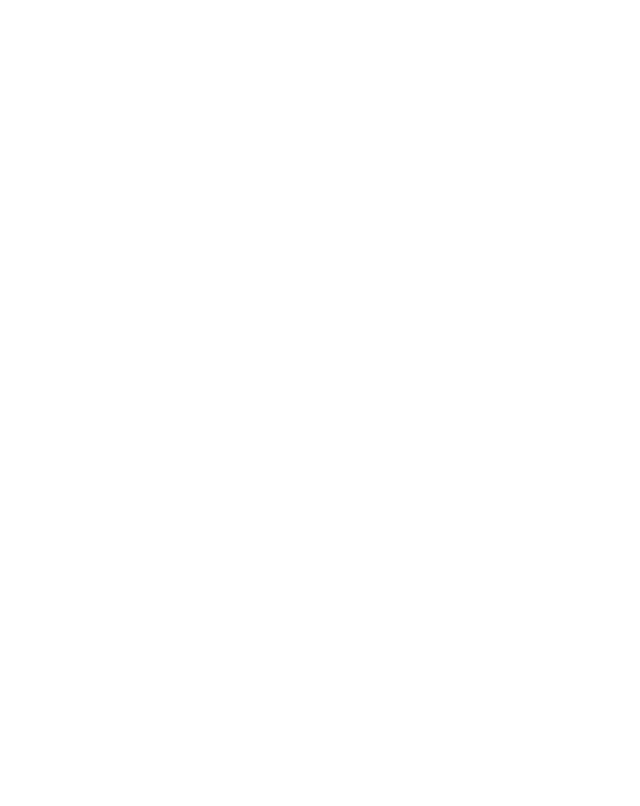
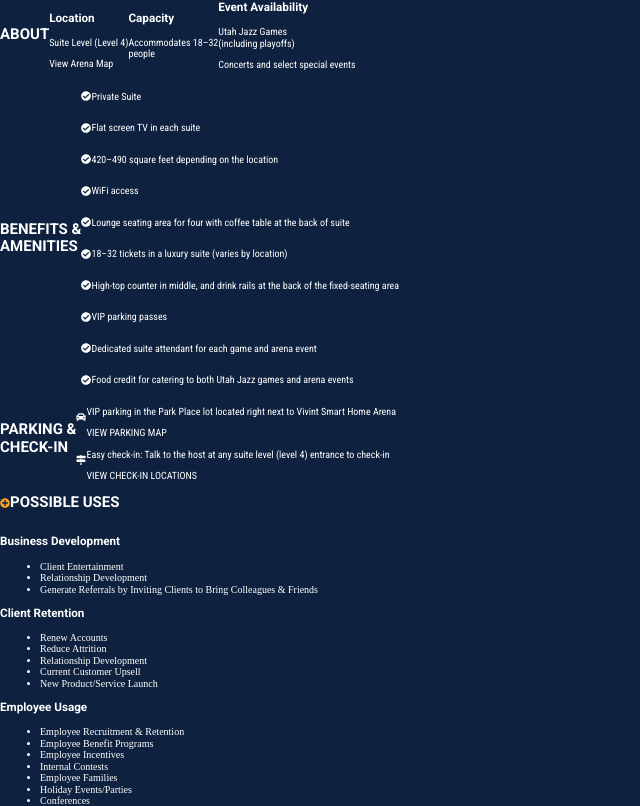
Before and after one commit to agyin3/utah-jazz-challenge, a React (Vite) app: page / in a window 1280 px wide. Shown: the part 919-1725 px from the top of the page, without its empty margins (0-640 px from the left). Before the commit the page ends 908 px from the top, so only its background shows below. Built offline with nearby package versions, Linux system fonts and the light colour scheme.

Commit message:
create info section components

```diff
--- /dev/null
+++ b/components/Details/Info/About.js
@@ -0,0 +1,28 @@
+import React from "react";
+
+const About = () => (
+  <div className="flex info-containers">
+    <h2 className="info-heading">ABOUT</h2>
+    <div>
+      <h3 className="info-heading">Location</h3>
+      <p className="info-text">Suite Level (Level 4)</p>
+      <a className="about-link">View Arena Map</a>
+    </div>
+    <div>
+      <h3 className="info-heading">Capacity</h3>
+      <p className="info-text">
+        Accommodates 18–32 <br /> people
+      </p>
+    </div>
+    <div>
+      <h3 className="info-heading">Event Availability</h3>
+      <p className="info-text">
+        Utah Jazz Games
+        <br /> (including playoffs)
+      </p>
+      <p className="info-text">Concerts and select special events</p>
+    </div>
+  </div>
+);
+
+export default About;
--- /dev/null
+++ b/components/Details/Info/Benefits.js
@@ -0,0 +1,36 @@
+import { FontAwesomeIcon } from "@fortawesome/react-fontawesome";
+import React, { Fragment } from "react";
+
+const benefitsData = [
+  "Private Suite",
+  "Flat screen TV in each suite",
+  "420–490 square feet depending on the location",
+  "WiFi access",
+  "Lounge seating area for four with coffee table at the back of suite",
+  "18–32 tickets in a luxury suite (varies by location)",
+  "High-top counter in middle, and drink rails at the back of the fixed-seating area",
+  "VIP parking passes",
+  "Dedicated suite attendant for each game and arena event",
+  "Food credit for catering to both Utah Jazz games and arena events",
+];
+
+const Benefits = () => {
+  return (
+    <div className="flex benefits-container blue-border">
+      <h2 className="info-heading">
+        BENEFITS & <br />
+        AMENITIES
+      </h2>
+      <div className="benefits-grid">
+        {benefitsData.map((benefit) => (
+          <div className="flex benefits-text">
+            <FontAwesomeIcon className="benefits-icon" icon="check-circle" />
+            <p className="info-text">{benefit}</p>
+          </div>
+        ))}
+      </div>
+    </div>
+  );
+};
+
+export default Benefits;
--- /dev/null
+++ b/components/Details/Info/Info.js
@@ -0,0 +1,20 @@
+import React from "react";
+import Container from "../../UI/Container";
+import About from "./About";
+import Benefits from "./Benefits";
+import "./info.module.css";
+import Parking from "./Parking";
+import Uses from "./Uses";
+
+const Info = () => (
+  <section>
+    <Container>
+      <About />
+      <Benefits />
+      <Parking />
+      <Uses />
+    </Container>
+  </section>
+);
+
+export default Info;
--- /dev/null
+++ b/components/Details/Info/Parking.js
@@ -0,0 +1,38 @@
+import { FontAwesomeIcon } from "@fortawesome/react-fontawesome";
+import React from "react";
+
+const Parking = () => {
+  return (
+    <div className="flex blue-border">
+      <h2 className="info-heading">
+        PARKING & <br />
+        CHECK-IN
+      </h2>
+      <div className="parking-grid">
+        <div className="flex benefits-text">
+          <FontAwesomeIcon className="benefits-icon" icon="car" />
+          <span>
+            <p className="info-text">
+              VIP parking in the Park Place lot located right next to Vivint
+              Smart Home Arena
+            </p>
+            <a className="about-link">VIEW PARKING MAP</a>
+          </span>
+        </div>
+
+        <div className="flex benefits-text">
+          <FontAwesomeIcon className="benefits-icon" icon="map-signs" />
+          <span>
+            <p className="info-text">
+              Easy check-in: Talk to the host at any suite level (level 4)
+              entrance to check-in
+            </p>
+            <a className="about-link">VIEW CHECK-IN LOCATIONS</a>
+          </span>
+        </div>
+      </div>
+    </div>
+  );
+};
+
+export default Parking;
--- /dev/null
+++ b/components/Details/Info/Uses.js
@@ -0,0 +1,80 @@
+import { FontAwesomeIcon } from "@fortawesome/react-fontawesome";
+import React, { Fragment } from "react";
+
+const usesData = [
+  {
+    title: "Business \n Development",
+    examples: [
+      "Client Entertainment",
+      "Relationship Development",
+      "Generate Referrals by Inviting Clients to Bring Colleagues & Friends",
+    ],
+  },
+  {
+    title: "Client \n Retention",
+    examples: [
+      "Renew Accounts",
+      "Reduce Attrition",
+      "Relationship Development",
+      "Current Customer Upsell",
+      "New Product/Service Launch",
+    ],
+  },
+  {
+    title: "Employee \n Usage",
+    examples: [
+      "Employee Recruitment & Retention",
+      "Employee Benefit Programs",
+      "Employee Incentives",
+      "Internal Contests",
+      "Employee Families",
+      "Holiday Events/Parties",
+      "Conferences",
+    ],
+  },
+  {
+    title: "Executive \n Utilization",
+    examples: [
+      "Executive Team Building",
+      "Quarterly Meetings",
+      "Investors & Shareholders",
+      "Personal Entertainment",
+    ],
+  },
+  {
+    title: "Community \n Relations",
+    examples: [
+      "Complement Current Charitable Programs",
+      "Donate for Auctions or Raffles",
+      "Host 501(c)(3) Organizations",
+    ],
+  },
+];
+
+const Uses = () => {
+  return (
+    <div>
+      <span className="flex">
+        <FontAwesomeIcon
+          className="yellow-text info-heading uses-icon"
+          icon="plus-circle"
+        />
+        <h2 className="info-heading">POSSIBLE USES</h2>
+      </span>
+      <div className="uses-grid">
+        {usesData.map(({ title, examples }) => (
+          <div className="uses-text-wrapper">
+            <h3 className="blue-border uses-sub-heading">{title}</h3>
+            <ul className="uses-examples">
+              {examples.map((example) => (
+                <li className="info-text uses-list-items">{example}</li>
+              ))}
+            </ul>
+          </div>
+        ))}
+      </div>
+    </div>
+  );
+};
+
+export default Uses;
--- /dev/null
+++ b/components/Details/Info/info.module.css
@@ -0,0 +1,110 @@
+.blue-border {
+  border-bottom: 1px solid var(--secondary-blue);
+}
+
+.info-containers {
+  width: 100%;
+  justify-content: space-between;
+  align-items: baseline !important;
+  border-bottom: 1px solid var(--secondary-blue);
+  padding-right: 2em;
+}
+
+.info-heading {
+  font-size: 2.6em;
+  font-weight: 700;
+}
+
+.info-text {
+  font-size: 1.8em;
+  font-weight: 300;
+}
+
+.about-link {
+  font-size: 1.4em;
+  font-weight: 700;
+  color: var(--primary-blue);
+  background: var(--primary-yellow);
+  border-radius: 0.25em;
+  padding: 0.5em 1em;
+}
+
+/* ==================================================
+Benefits Styling
+================================================== */
+
+.benefits-container {
+  align-items: flex-start !important;
+}
+
+.benefits-grid {
+  display: grid;
+  max-width: 80%;
+  margin: 0 auto;
+  grid-template-columns: repeat(2, 1fr [col-start]);
+  grid-template-rows: repeat(5, 1fr [row-start]);
+  column-gap: 10em;
+}
+
+.benefits-text {
+  align-items: baseline !important;
+}
+
+.benefits-icon {
+  margin-right: 0.5em;
+  color: var(--secondary-blue);
+  font-size: 1.6em;
+}
+
+/* ==================================================
+Parking Styling
+================================================== */
+
+.parking-grid {
+  display: grid;
+  max-width: 80%;
+  margin: 0 auto;
+  grid-template-columns: repeat(2, 1fr);
+  grid-template-rows: 1fr;
+  column-gap: 10em;
+}
+
+/* ==================================================
+Uses Styling
+================================================== */
+
+.uses-grid {
+  display: grid;
+  width: 100%;
+  grid-template-columns: repeat(5, 1fr);
+  column-gap: 5em;
+}
+
+.uses-icon {
+  margin-right: 0.5em;
+}
+
+.uses-text-wrapper {
+  display: flex;
+  flex-direction: column;
+  white-space: pre-line;
+}
+
+.uses-examples {
+  list-style-type: none;
+  padding-inline-start: 0;
+  font-family: "Roboto Condensed", sans-serif;
+  font-weight: 300;
+}
+
+.uses-list-items {
+  margin: 1em auto;
+}
+
+.uses-list-items:nth-child(1) {
+  margin-top: 0;
+}
+
+.uses-sub-heading {
+  font-size: 2em;
+}
--- a/components/views/Details.js
+++ b/components/views/Details.js
@@ -1,6 +1,8 @@
 import React from "react";
 import Carousel from "../Details/Carousel/Carousel";
 import Heading from "../Details/Heading/Heading";
+import Info from "../Details/Info/Info";
+import Footer from "../Footer/Footer";
 import Header from "../Header/Header";
 
 const Details = () => (
@@ -8,6 +10,8 @@ const Details = () => (
     <Header />
     <Heading />
     <Carousel />
+    <Info />
+    <Footer />
   </main>
 );
 
--- a/styles/global.css
+++ b/styles/global.css
@@ -1,7 +1,7 @@
 :root {
   --primary-blue: #0e223f;
   --primary-yellow: #f89f20;
-  --light-blue: #9dc7ff;
+  --secondary-blue: #9dc7ff;
   --black: #000000;
   --white: #ffffff;
 }
```
Also changed, not shown: App.js (+7 -1 lines).
